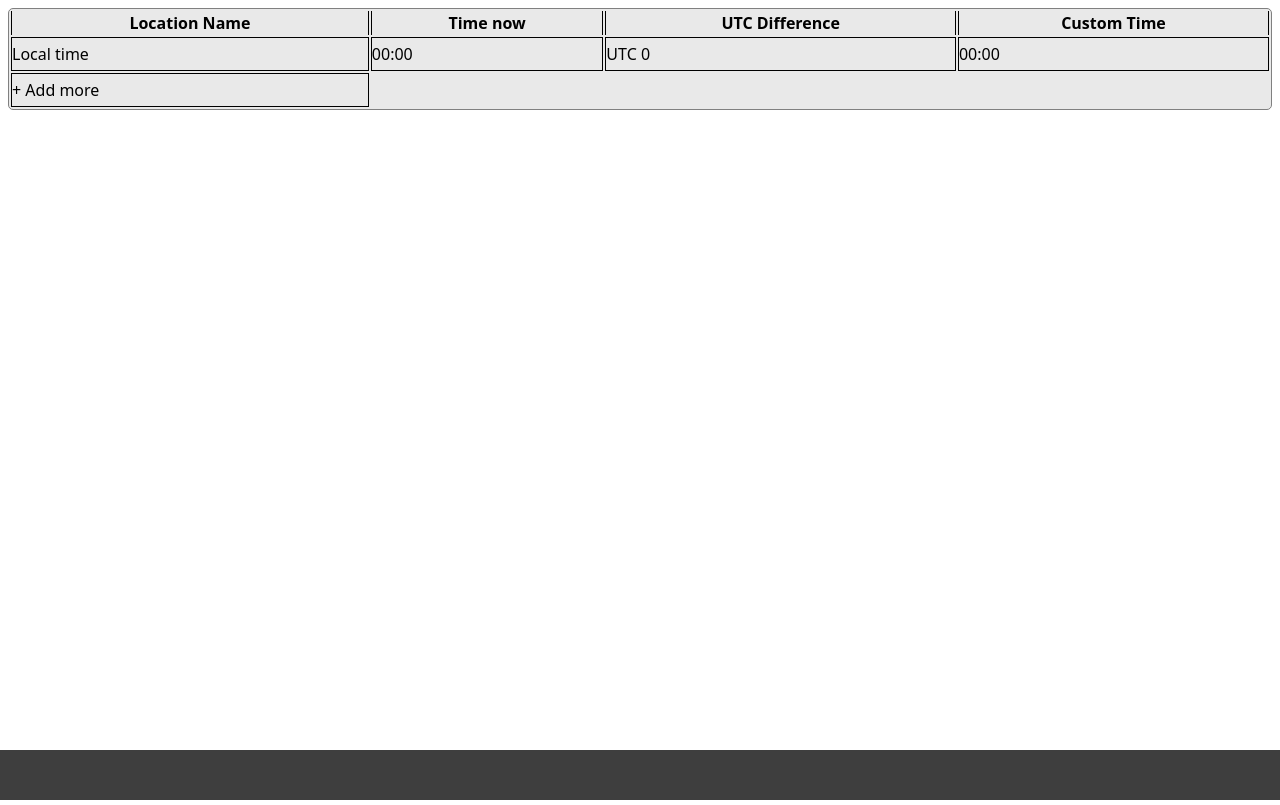
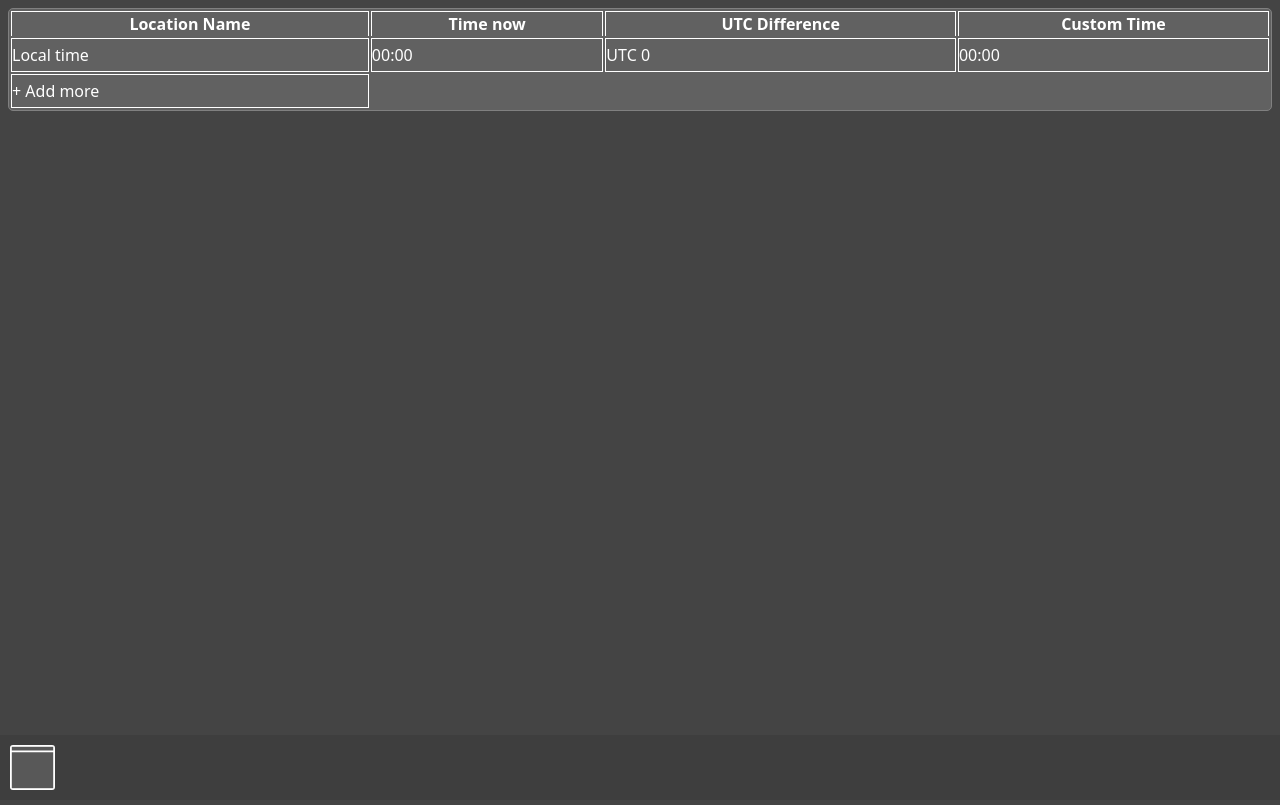
Before and after one commit to yuchestart/Time-zone-project, a plain HTML site: page index.html in a window 1280 px wide. Drawn offline with Linux system fonts and the dark colour scheme.

Commit message:
I'm not keeping track of my progress at all

```diff
--- a/index.html
+++ b/index.html
@@ -11,13 +11,19 @@
 <body>
     <div id="ui"></div>
         <table id="maintable">
-            <tr><th>Location Name</th><th>Time now</th><th>UTC Difference</th><th>Custom Time</th></tr>
+            <tr><th>Location Name</th><th>Time now</th><th>UTC Difference</th><th id="setcustomtime">Custom Time</th></tr>
             <tr class="permanent"><td>Local time</button></td><td>00:00</td><td>UTC 0</td><td>00:00</td></tr>
             <tr id="add"><td>&plus; Add more</td></tr>
         </table>
     </div>
+    <div class="popupcontainer">
+        <div></div>
+    </div>
+    <div id="alert">
+
+    </div>
     <div id="navbar">
-        <div class="navbar item"></div>
+        <div class="navbaritem"></div>
     </div>
 </body>
 </html>
--- a/resource/styles/navbar.css
+++ b/resource/styles/navbar.css
@@ -1,5 +1,5 @@
 #navbar{
-    height:50px;
+    height:65px;
     position:absolute;
     bottom:0px;
     left:0px;
@@ -8,11 +8,26 @@
 }
 @media (prefers-color-scheme: dark){
     #navbar{
-        height:50px;
-        position:absolute;
-        bottom:0px;
-        left:0px;
-        width:100%;
         background-color:rgb(62, 62, 62);
     }
+    .navbaritem{
+        background-image:url(../img/table-dark.svg) !important;
+        background-color:rgb(88, 88, 88) !important;
+    }
+    .navbaritem:active{
+        background-color:rgb(70, 70, 70) !important;
+    }
 }
+.navbaritem{
+    margin: 10px;
+    width:45px;
+    height:45px;
+    display:inline-block;
+    background-image:url(../img/table-light.svg);
+    background-size:cover;
+    border-radius:3px;
+    background-color:whitesmoke;
+}
+.navbaritem:active{
+    background-color:rgb(171, 171, 171);
+}
--- a/resource/styles/style.css
+++ b/resource/styles/style.css
@@ -7,6 +7,25 @@
 }
 *{
     font-family:system-ui, -apple-system, BlinkMacSystemFont, 'Segoe UI', Roboto, Oxygen, Ubuntu, Cantarell, 'Open Sans', 'Helvetica Neue', sans-serif;
+}
+@media (prefers-color-scheme: dark){
+    html{
+        background-color:rgb(68, 68, 68);
+    }
+    #maintable{
+        background-color:rgb(97, 97, 97);
+        border:1px solid gray;
+    }
+    td{
+        border:1px solid white !important;
+        color:white;
+    }
+    th{
+        border-left:1px solid white !important;
+        border-right:1px solid white !important;
+        border-top:1px solid white !important;
+        color:white;
+    }
 }
 #add:active{
     background-color:rgba(0,0,0,0.5);
```
Also changed, not shown: resource/img/table-dark.svg (added), resource/img/table-light.svg (added).
